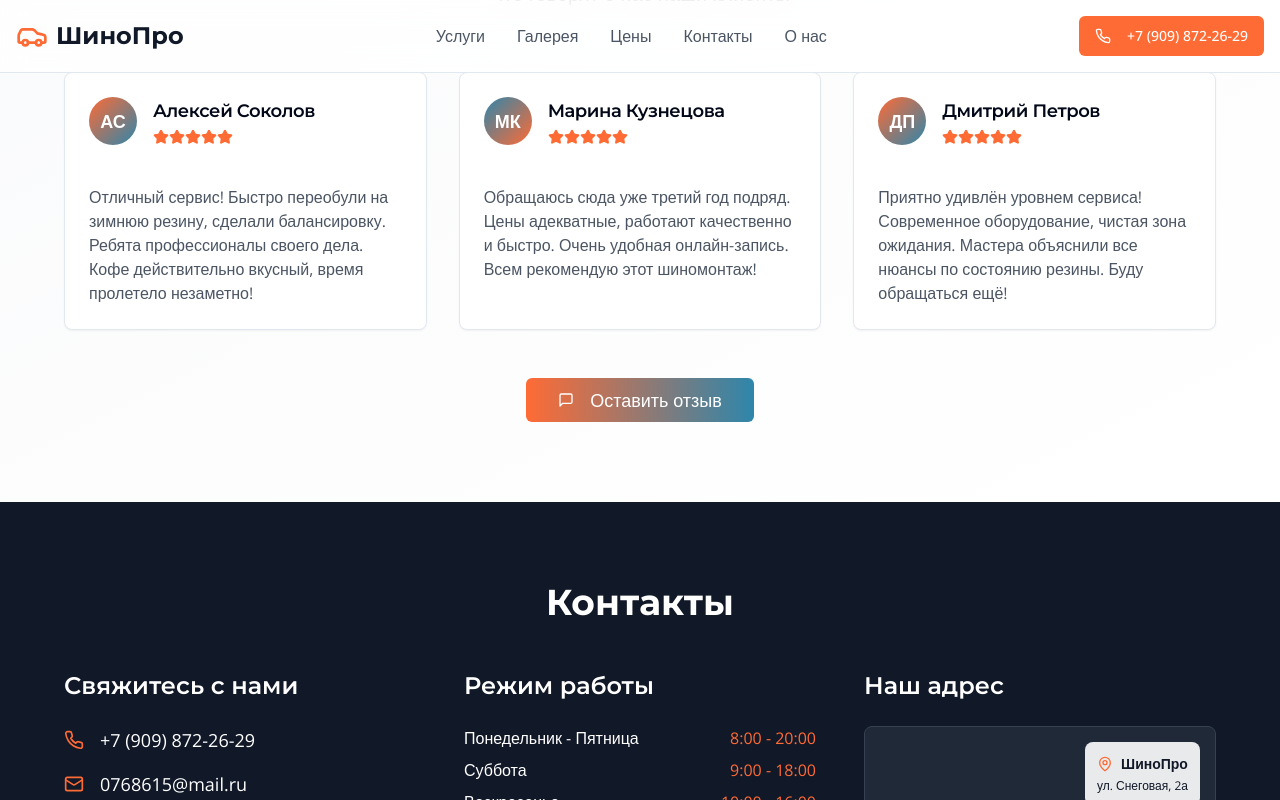
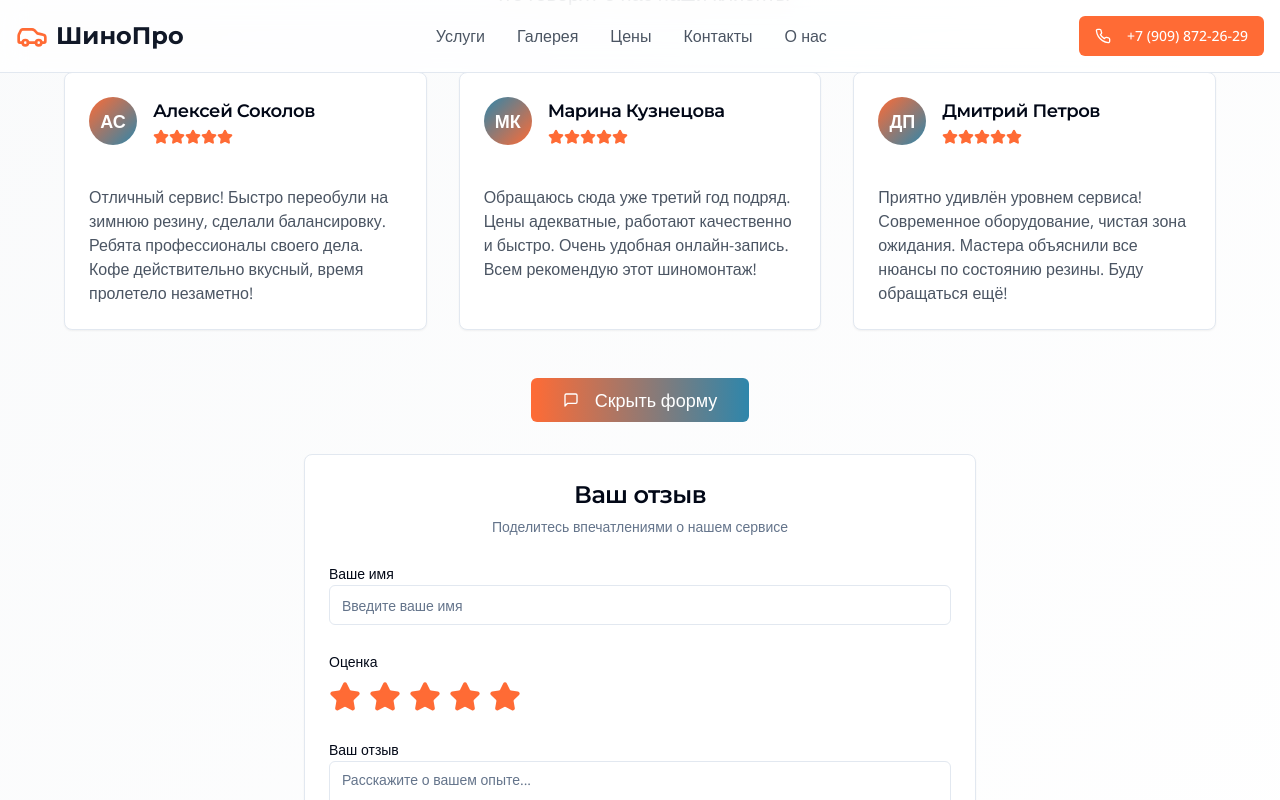
Before and after one commit to pr-poehali-dev/shinomontazh-site-creation, a React (Vite) app: page / in a window 1280 px wide. Both pictures are taken after a click on the button "Оставить отзыв". Shown: the part 4442-5242 px from the top of the page. Built offline with nearby package versions, Linux system fonts and the light colour scheme.

Commit message:
Добавлен базовый функционал

```diff
--- a/src/pages/Index.tsx
+++ b/src/pages/Index.tsx
@@ -17,6 +17,12 @@ const Index = () => {
   });
 
   const [isSubmitting, setIsSubmitting] = useState(false);
+  const [showReviewForm, setShowReviewForm] = useState(false);
+  const [reviewForm, setReviewForm] = useState({
+    name: '',
+    rating: 5,
+    message: ''
+  });
   const observerRef = useRef<IntersectionObserver | null>(null);
 
   useEffect(() => {
@@ -474,11 +480,98 @@ const Index = () => {
             </Card>
           </div>
           <div className="text-center mt-12 scroll-animate opacity-0" style={{ animationDelay: '0.4s' }}>
-            <Button size="lg" className="bg-gradient-to-r from-orange to-blue hover:from-orange-dark hover:to-blue-dark text-white px-8 py-4 text-lg">
+            <Button
+              size="lg"
+              className="bg-gradient-to-r from-orange to-blue hover:from-orange-dark hover:to-blue-dark text-white px-8 py-4 text-lg"
+              onClick={() => setShowReviewForm(!showReviewForm)}
+            >
               <Icon name="MessageSquare" size={20} className="mr-2" />
-              Оставить отзыв
+              {showReviewForm ? 'Скрыть форму' : 'Оставить отзыв'}
             </Button>
           </div>
+
+          {showReviewForm && (
+            <div className="max-w-2xl mx-auto mt-8 animate-fade-up">
+              <Card>
+                <CardHeader>
+                  <CardTitle className="text-2xl text-center">Ваш отзыв</CardTitle>
+                  <CardDescription className="text-center">Поделитесь впечатлениями о нашем сервисе</CardDescription>
+                </CardHeader>
+                <CardContent>
+                  <form onSubmit={(e) => {
+                    e.preventDefault();
+                    setIsSubmitting(true);
+                    setTimeout(() => {
+                      alert('Спасибо за ваш отзыв! Мы ценим ваше мнение.');
+                      setReviewForm({ name: '', rating: 5, message: '' });
+                      setShowReviewForm(false);
+                      setIsSubmitting(false);
+                    }, 1000);
+                  }} className="space-y-6">
+                    <div>
+                      <Label htmlFor="review-name">Ваше имя</Label>
+                      <Input
+                        id="review-name"
+                        type="text"
+                        placeholder="Введите ваше имя"
+                        value={reviewForm.name}
+                        onChange={(e) => setReviewForm({...reviewForm, name: e.target.value})}
+                        required
+                      />
+                    </div>
+                    <div>
+                      <Label>Оценка</Label>
+                      <div className="flex gap-2 mt-2">
+                        {[1, 2, 3, 4, 5].map((star) => (
+                          <button
+                            key={star}
+                            type="button"
+                            onClick={() => setReviewForm({...reviewForm, rating: star})}
+                            className="transition-transform hover:scale-110"
+                          >
+                            <Icon
+                              name="Star"
+                              size={32}
+                              className={star <= reviewForm.rating ? 'text-orange fill-current' : 'text-gray-300'}
+                            />
+                          </button>
+                        ))}
+                      </div>
+                    </div>
+                    <div>
+                      <Label htmlFor="review-message">Ваш отзыв</Label>
+                      <Textarea
+                        id="review-message"
+                        placeholder="Расскажите о вашем опыте..."
+                        value={reviewForm.message}
+                        onChange={(e) => setReviewForm({...reviewForm, message: e.target.value})}
+                        rows={5}
+                        required
+                      />
+                    </div>
+                    <Button
+                      type="submit"
+                      size="lg"
+                      className="w-full bg-gradient-to-r from-orange to-blue hover:from-orange-dark hover:to-blue-dark text-white"
+                      disabled={isSubmitting}
+                    >
+                      {isSubmitting ? (
+                        <>
+                          <Icon name="Loader2" size={20} className="mr-2 animate-spin" />
+                          Отправляем...
+                        </>
+                      ) : (
+                        <>
+                          <Icon name="Send" size={20} className="mr-2" />
+                          Отправить отзыв
+                        </>
+                      )}
+                    </Button>
+                  </form>
+                </CardContent>
+              </Card>
+            </div>
+          )}
         </div>
       </section>
 
```
